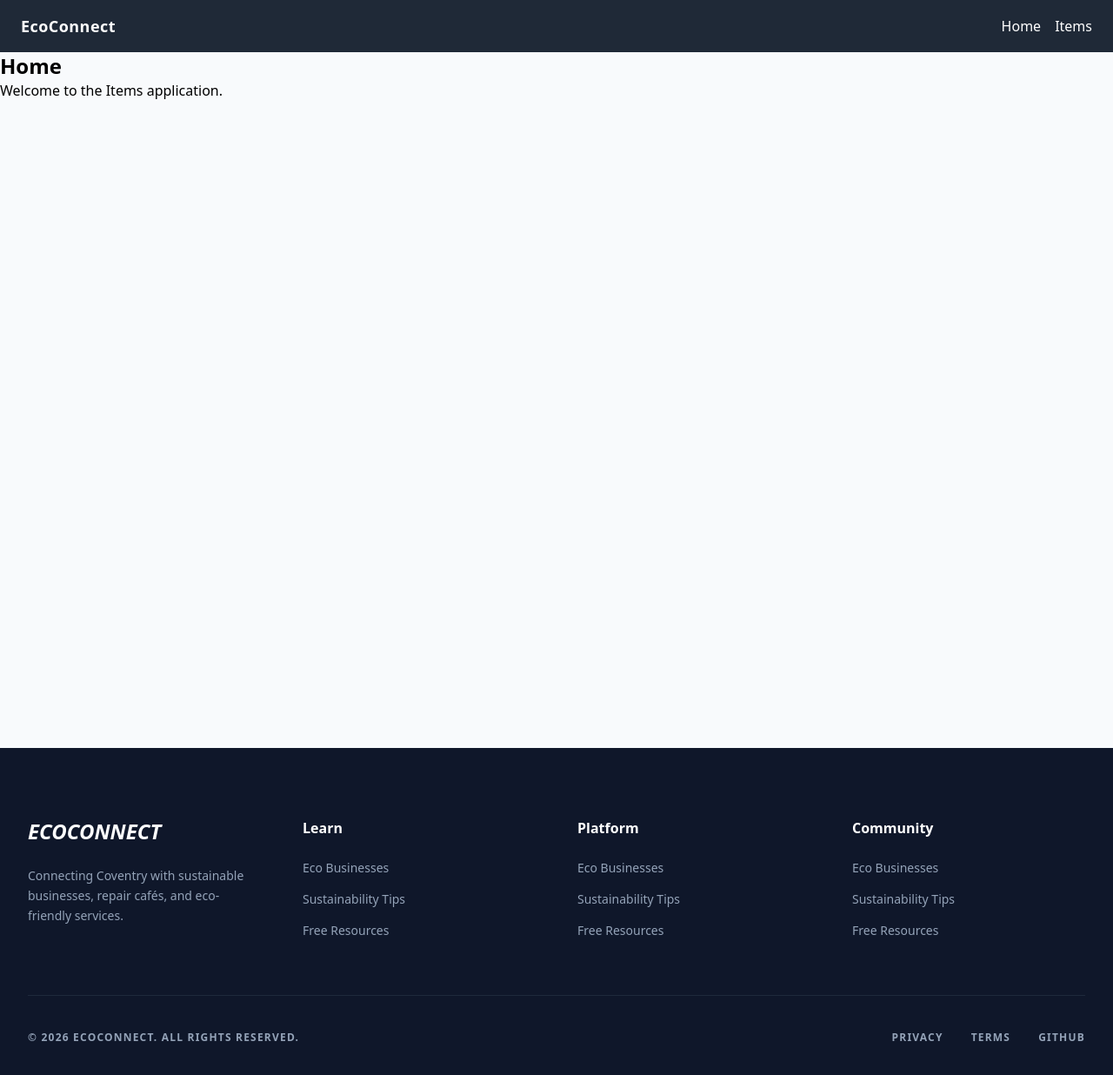
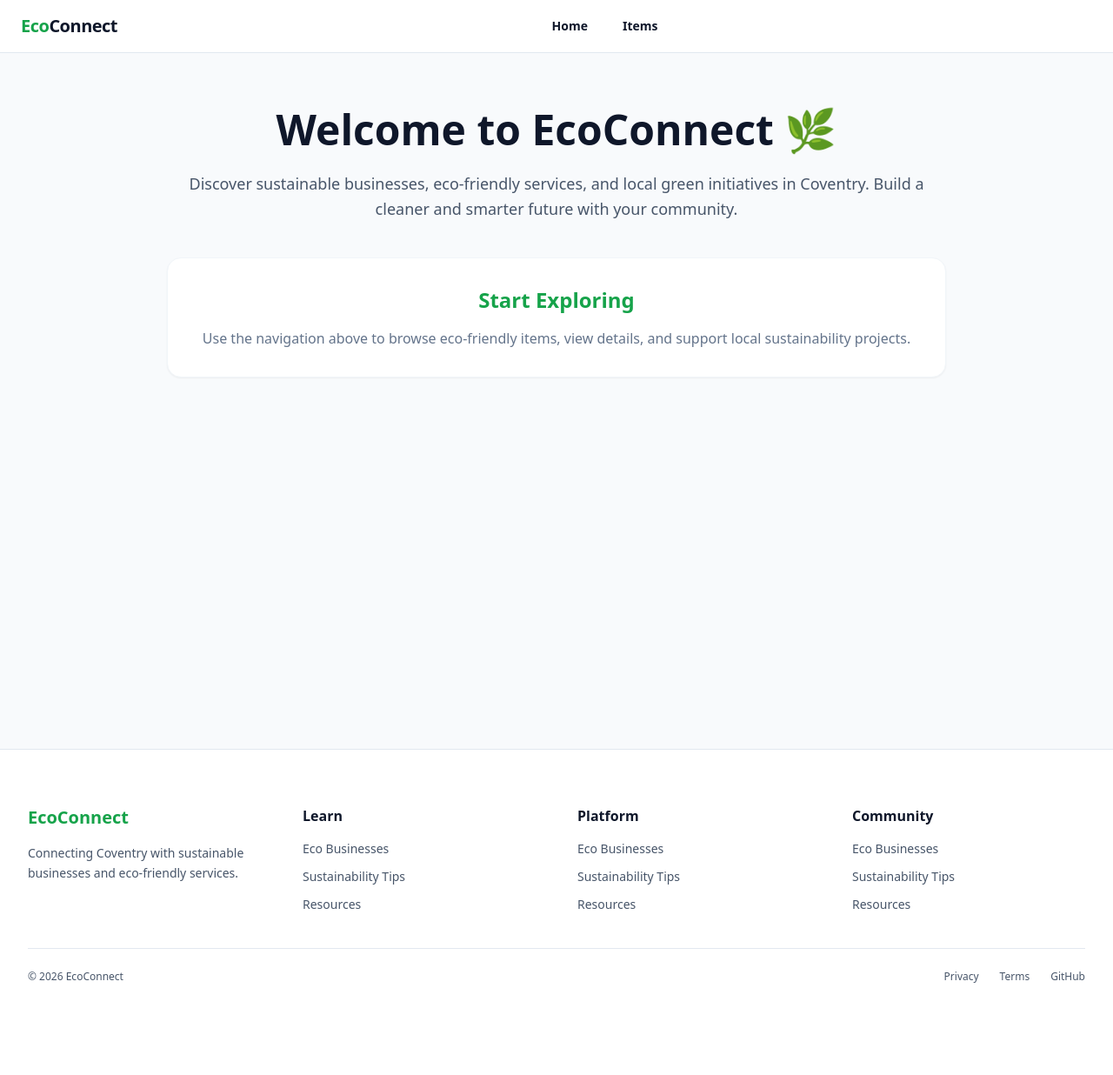
Before and after one commit to vaibhavsingh22222/coventry.eco-connect, a React (Vite) app in the folder items-app/: page / in a window 1280 px wide. Shown: the top 1236 px of the page at 87% size. After the commit the page ends 1195 px from the top, so only its background shows below. Built offline with nearby package versions, Linux system fonts and the light colour scheme.

Commit message:
commit 8

```diff
--- a/items-app/src/App.tsx
+++ b/items-app/src/App.tsx
@@ -11,10 +11,10 @@ function App() {
   return (
     <BrowserRouter>
 
-      {/* HEADER */}
+      {/* HEADER (persistent) */}
       <Header />
 
-      {/* MAIN CONTENT */}
+      {/* MAIN CONTENT AREA */}
       <main className="min-h-screen bg-slate-50">
         <Routes>
           <Route path="/" element={<Home />} />
@@ -23,7 +23,7 @@ function App() {
         </Routes>
       </main>
 
-      {/* FOOTER */}
+      {/* FOOTER (persistent) */}
       <Footer />
 
     </BrowserRouter>
--- a/items-app/src/components/Footer.tsx
+++ b/items-app/src/components/Footer.tsx
@@ -3,65 +3,58 @@ import { Container } from './Layout';
 
 export const Footer: React.FC = () => {
   return (
-    <footer className="bg-slate-900 text-slate-400 py-20">
+    <footer className="bg-white text-slate-600 border-t border-slate-200 py-16">
       <Container>
 
-        {/* TOP SECTION */}
-        <div className="grid grid-cols-1 md:grid-cols-4 gap-12 border-b border-slate-800 pb-16">
+        <div className="grid grid-cols-1 md:grid-cols-4 gap-12 pb-10">
 
           {/* BRAND */}
-          <div className="col-span-1 md:col-span-1">
-            <div className="text-white text-2xl font-black mb-6 italic">
-              ECOCONNECT
+          <div>
+            <div className="text-xl font-black text-green-600 mb-4">
+              EcoConnect
             </div>
             <p className="text-sm leading-relaxed">
-              Connecting Coventry with sustainable businesses, repair cafés, and eco-friendly services.
+              Connecting Coventry with sustainable businesses and eco-friendly services.
             </p>
           </div>
 
           {/* LINKS */}
           {['Learn', 'Platform', 'Community'].map((section) => (
             <div key={section}>
-              <h4 className="text-white font-bold mb-6">{section}</h4>
-              <ul className="space-y-4 text-sm">
+              <h4 className="text-slate-900 font-bold mb-4">{section}</h4>
+              <ul className="space-y-3 text-sm">
                 <li>
-                  <a href="#" className="hover:text-green-400 transition-colors">
+                  <a href="#" className="hover:text-green-600 transition-colors">
                     Eco Businesses
                   </a>
                 </li>
                 <li>
-                  <a href="#" className="hover:text-green-400 transition-colors">
+                  <a href="#" className="hover:text-green-600 transition-colors">
                     Sustainability Tips
                   </a>
                 </li>
                 <li>
-                  <a href="#" className="hover:text-green-400 transition-colors">
-                    Free Resources
+                  <a href="#" className="hover:text-green-600 transition-colors">
+                    Resources
                   </a>
                 </li>
               </ul>
             </div>
           ))}
+
         </div>
 
         {/* BOTTOM BAR */}
-        <div className="pt-10 flex flex-col md:flex-row justify-between items-center gap-6 text-xs uppercase tracking-widest font-semibold">
+        <div className="pt-6 border-t border-slate-200 flex flex-col md:flex-row justify-between gap-4 text-xs">
 
-          <p>
-            © {new Date().getFullYear()} EcoConnect. All rights reserved.
-          </p>
+          <p>© {new Date().getFullYear()} EcoConnect</p>
 
-          <div className="flex gap-8">
-            <a href="#" className="hover:text-green-400 transition-colors">
-              Privacy
-            </a>
-            <a href="#" className="hover:text-green-400 transition-colors">
-              Terms
-            </a>
-            <a href="#" className="hover:text-green-400 transition-colors">
-              GitHub
-            </a>
+          <div className="flex gap-6">
+            <a href="#" className="hover:text-green-600">Privacy</a>
+            <a href="#" className="hover:text-green-600">Terms</a>
+            <a href="#" className="hover:text-green-600">GitHub</a>
           </div>
+
         </div>
 
       </Container>
--- a/items-app/src/components/Header.tsx
+++ b/items-app/src/components/Header.tsx
@@ -2,32 +2,36 @@ import { Link } from "react-router-dom";
 
 export default function Header() {
   return (
-    <header className="bg-gray-800 text-white px-6 py-4 shadow-md">
-      <nav className="flex items-center gap-6">
+    <header className="bg-white text-slate-900 px-6 py-4 shadow-sm border-b border-slate-200">
 
-        {/* BRAND (optional but good for assignment) */}
-        <div className="font-bold text-lg tracking-wide">
-          EcoConnect
+      <div className="flex items-center">
+
+        {/* LOGO */}
+        <div className="text-xl font-black tracking-tight text-green-600">
+          Eco<span className="text-slate-900">Connect</span>
         </div>
 
         {/* NAV LINKS */}
-        <div className="flex gap-4 ml-auto">
+        <nav className="flex items-center gap-10 mx-auto">
+
           <Link
             to="/"
-            className="hover:text-green-400 transition-colors"
+            className="text-sm font-bold hover:text-green-600 transition-colors"
           >
             Home
           </Link>
 
           <Link
             to="/items"
-            className="hover:text-green-400 transition-colors"
+            className="text-sm font-bold hover:text-green-600 transition-colors"
           >
             Items
           </Link>
-        </div>
 
-      </nav>
+        </nav>
+
+      </div>
+
     </header>
   );
 }
--- a/items-app/src/components/Navbar.tsx
+++ b/items-app/src/components/Navbar.tsx
@@ -1,53 +1,37 @@
-import React from 'react';
-import { Link } from 'react-router-dom';
-import { Container } from './Layout';
-import { Button } from './Button';
+import { Link } from "react-router-dom";
 
-export const Navbar: React.FC = () => {
+export default function Header() {
   return (
-    <nav className="sticky top-0 z-50 bg-white/70 backdrop-blur-xl border-b border-slate-100">
-      <Container>
-        <div className="flex justify-between items-center h-24">
+    <header className="bg-slate-900 text-white px-6 py-4 shadow-md border-b border-slate-800">
 
-          {/* LOGO */}
-          <div className="text-2xl font-black italic tracking-tighter text-green-600">
-            ECO<span className="text-slate-900">CONNECT</span>
-          </div>
+      <div className="flex items-center">
 
-          {/* NAV LINKS */}
-          <div className="hidden md:flex items-center gap-10">
-            {[
-              { label: 'Home', to: '/' },
-              { label: 'Items', to: '/items' },
-            ].map((link) => (
-              <Link
-                key={link.label}
-                to={link.to}
-                className="text-sm font-bold text-slate-500 hover:text-green-600 transition-colors uppercase tracking-widest"
-              >
-                {link.label}
-              </Link>
-            ))}
-          </div>
+        {/* LOGO */}
+        <div className="text-xl font-black tracking-tight text-green-500">
+          Eco<span className="text-white">Connect</span>
+        </div>
 
-          {/* CTA */}
-          <div className="flex items-center gap-6">
-            <button className="hidden sm:block text-sm font-bold text-slate-600 hover:text-slate-900 transition-colors">
-              Sign In
-            </button>
+        {/* NAV LINKS */}
+        <nav className="flex items-center gap-10 mx-auto">
 
-            <Button
-              variant="eco"
-              className="!rounded-full !py-2 !px-6 text-sm"
-            >
-              Join Now
-            </Button>
-          </div>
+          <Link
+            to="/"
+            className="text-sm font-bold hover:text-green-400 transition-colors"
+          >
+            Home
+          </Link>
 
-        </div>
-      </Container>
-    </nav>
+          <Link
+            to="/items"
+            className="text-sm font-bold hover:text-green-400 transition-colors"
+          >
+            Items
+          </Link>
+
+        </nav>
+
+      </div>
+
+    </header>
   );
-};
-
-export default Navbar;
+}
--- a/items-app/src/pages/Home.tsx
+++ b/items-app/src/pages/Home.tsx
@@ -1,8 +1,26 @@
 export default function Home() {
-return (
-<div>
-<h1 className="text-2xl font-bold">Home</h1>
-<p>Welcome to the Items application.</p>
-</div>
-)
+  return (
+    <div className="max-w-4xl mx-auto text-center py-16">
+
+      <h1 className="text-4xl md:text-5xl font-extrabold text-slate-900 mb-6">
+        Welcome to EcoConnect 🌿
+      </h1>
+
+      <p className="text-lg text-slate-600 leading-relaxed mb-10">
+        Discover sustainable businesses, eco-friendly services, and local green initiatives
+        in Coventry. Build a cleaner and smarter future with your community.
+      </p>
+
+      <div className="bg-white border border-slate-100 shadow-sm rounded-2xl p-8">
+        <h2 className="text-2xl font-bold text-green-600 mb-4">
+          Start Exploring
+        </h2>
+
+        <p className="text-slate-500">
+          Use the navigation above to browse eco-friendly items, view details, and support local sustainability projects.
+        </p>
+      </div>
+
+    </div>
+  );
 }
--- a/items-app/src/pages/Item.tsx
+++ b/items-app/src/pages/Item.tsx
@@ -1,10 +1,31 @@
-import { useParams } from "react-router-dom"
+import { useParams } from "react-router-dom";
+
 export default function Item() {
-const { id } = useParams()
-return (
-<div>
-<h1>Item Page</h1>
-<p>Viewing item with ID: {id}</p>
-</div>
-)
+  const { id } = useParams();
+
+  return (
+    <div className="max-w-3xl mx-auto py-16 text-center">
+
+      <h1 className="text-4xl font-extrabold text-slate-900 mb-6">
+        Eco Item Details 🌿
+      </h1>
+
+      <div className="bg-white border border-slate-100 shadow-sm rounded-2xl p-8">
+
+        <p className="text-lg text-slate-600 mb-4">
+          You are viewing details for:
+        </p>
+
+        <p className="text-2xl font-bold text-green-600 mb-6">
+          Item ID: {id}
+        </p>
+
+        <p className="text-slate-500 leading-relaxed">
+          This page will later show full information about eco-friendly products,
+          sustainable services, or community items available in Coventry.
+        </p>
+
+      </div>
+    </div>
+  );
 }
--- a/items-app/src/pages/Items.tsx
+++ b/items-app/src/pages/Items.tsx
@@ -1,23 +1,46 @@
-import { Link } from "react-router-dom"
-import type { Item } from "../types/Item"
+import { Link } from "react-router-dom";
+import type { Item } from "../types/Item";
+
 const items: Item[] = [
   { id: 1, name: "Laptop", description: "Portable computer", price: 1200 },
   { id: 2, name: "Phone", description: "Smartphone", price: 800 },
   { id: 3, name: "Keyboard", description: "Mechanical keyboard", price: 120 }
-]
+];
+
 export default function Items() {
   return (
-<div>
-<h1 className="text-2xl font-bold">Items</h1>
-<ul>
-{items.map(item => (
-<li key={item.id}>
-<Link to={`/items/${item.id}`}>
+    <div className="max-w-5xl mx-auto py-16">
+
+      <h1 className="text-4xl font-extrabold text-slate-900 mb-10 text-center">
+        Eco Items Collection 🌿
+      </h1>
+
+      <div className="grid md:grid-cols-3 gap-6">
+        {items.map((item) => (
+          <Link
+            key={item.id}
+            to={`/items/${item.id}`}
+            className="bg-white border border-slate-100 rounded-2xl p-6 shadow-sm hover:shadow-xl hover:border-green-200 transition-all duration-300 group"
+          >
+            <h2 className="text-xl font-bold text-slate-900 group-hover:text-green-600 transition-colors">
               {item.name}
+            </h2>
+
+            <p className="text-slate-500 mt-2 text-sm">
+              {item.description}
+            </p>
+
+            <p className="mt-4 font-bold text-green-600">
+              £{item.price}
+            </p>
+
+            <p className="mt-6 text-xs text-slate-400 group-hover:text-green-500 transition-colors">
+              Click to view details →
+            </p>
           </Link>
-</li>
         ))}
-</ul>
       </div>
-)
+
+    </div>
+  );
 }
```
Also changed, not shown: items-app/src/components/Documentation.tsx (+78 -64 lines). Lines whose indentation alone changed are shown as unchanged.
